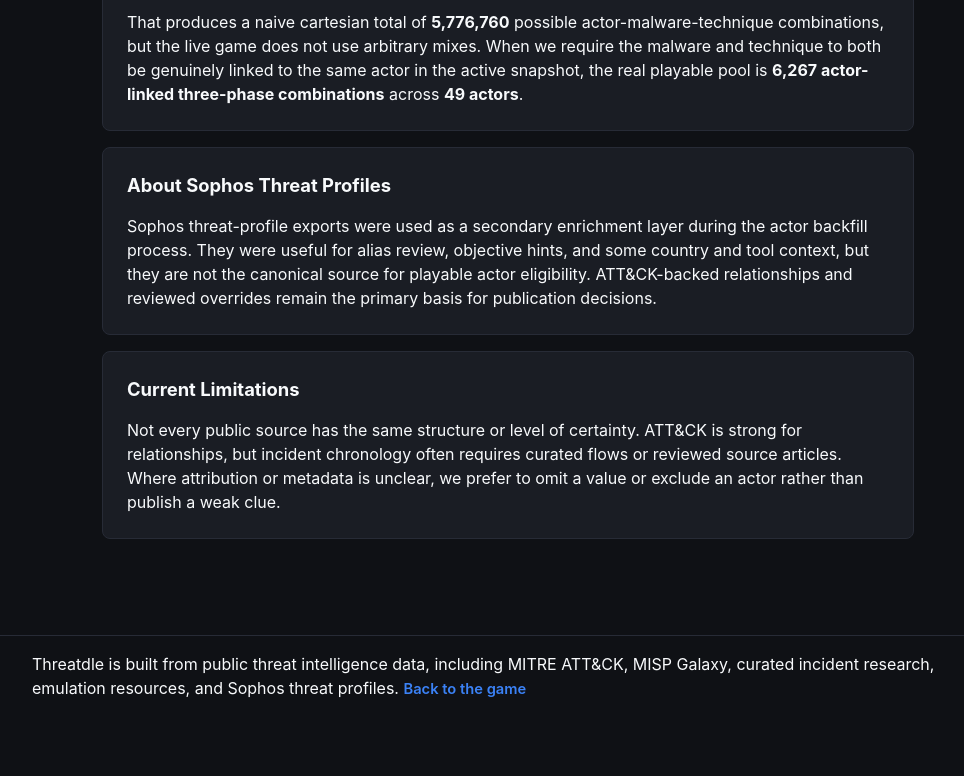
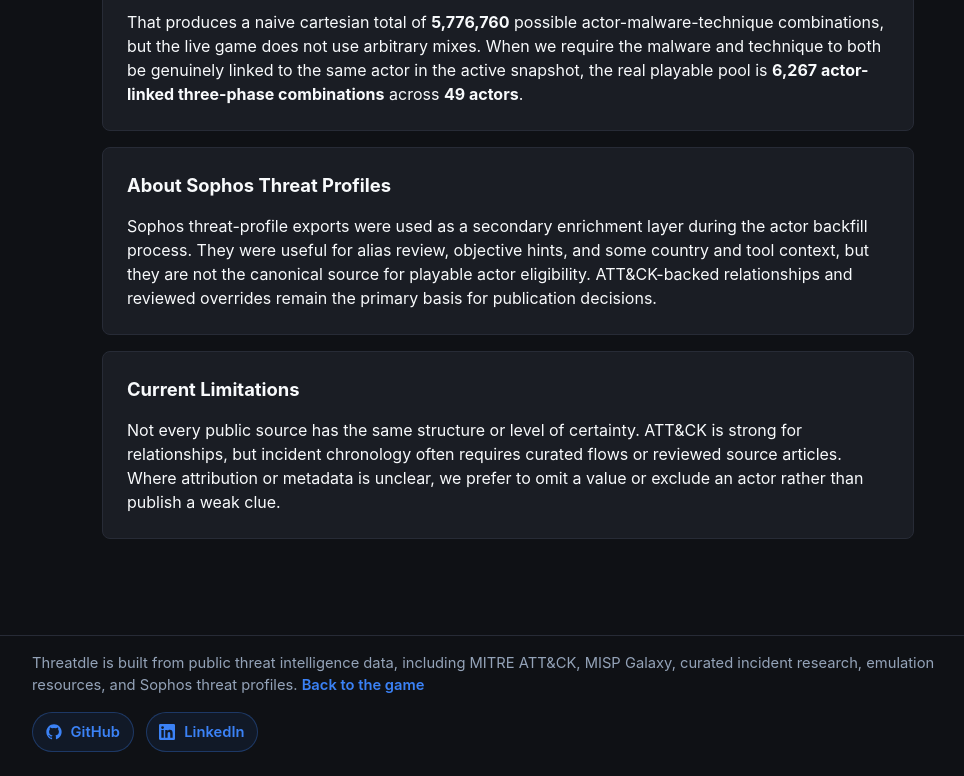
Before and after one commit to RubiksTwist/Threatdle, a website: page public/sources.html in a window 1280 px wide. Shown: the part 1528-2304 px from the top of the page, without its empty margins (132-1096 px from the left). Before the commit the page ends 2252 px from the top, so only its background shows below. Drawn offline with Linux system fonts and the light colour scheme.

Commit message:
Add GitHub and LinkedIn footer links

```diff
--- a/public/css/game.css
+++ b/public/css/game.css
@@ -104,7 +104,28 @@ body {
   margin: 0 auto;
   padding: 1rem 1.5rem 1.5rem;
   display: flex;
-  justify-content: flex-end;
+  justify-content: space-between;
+  align-items: center;
+  gap: 1rem;
+  flex-wrap: wrap;
+}
+
+.site-footer-links {
+  display: flex;
+  align-items: center;
+  gap: 0.75rem;
+}
+
+.site-footer-links p {
+  color: var(--text-secondary);
+  font-size: 0.92rem;
+}
+
+.site-footer-socials {
+  display: flex;
+  align-items: center;
+  gap: 0.75rem;
+  flex-wrap: wrap;
 }
 
 .site-footer a {
@@ -116,6 +137,40 @@ body {
 
 .site-footer a:hover {
   text-decoration: underline;
+}
+
+.social-link {
+  display: inline-flex;
+  align-items: center;
+  gap: 0.55rem;
+  padding: 0.5rem 0.8rem;
+  border: 1px solid rgba(59, 130, 246, 0.3);
+  border-radius: 999px;
+  background: rgba(59, 130, 246, 0.08);
+  color: var(--text-primary);
+  text-decoration: none;
+}
+
+.social-link:hover {
+  text-decoration: none;
+  border-color: rgba(59, 130, 246, 0.55);
+  background: rgba(59, 130, 246, 0.14);
+}
+
+.social-icon {
+  width: 1rem;
+  height: 1rem;
+  display: inline-flex;
+  align-items: center;
+  justify-content: center;
+  color: currentColor;
+}
+
+.social-icon svg {
+  width: 100%;
+  height: 100%;
+  display: block;
+  fill: currentColor;
 }
 
 .info-page {
@@ -1004,6 +1059,16 @@ body {
     align-items: flex-start;
     gap: 1rem;
   }
+
+  .site-footer-inner,
+  .site-footer-links,
+  .site-footer-socials {
+    width: 100%;
+  }
+
+  .site-footer-socials {
+    justify-content: flex-start;
+  }
 }
 
 /* Archive Button */
--- a/public/sources.html
+++ b/public/sources.html
@@ -104,10 +104,42 @@
 
     <footer class="site-footer">
       <div class="site-footer-inner">
-        <p>
-          Threatdle is built from public threat intelligence data, including MITRE ATT&amp;CK, MISP Galaxy, curated incident research, emulation resources, and Sophos threat profiles.
-          <a href="/game.html">Back to the game</a>
-        </p>
+        <div class="site-footer-links">
+          <p>
+            Threatdle is built from public threat intelligence data, including MITRE ATT&amp;CK, MISP Galaxy, curated incident research, emulation resources, and Sophos threat profiles.
+            <a href="/game.html">Back to the game</a>
+          </p>
+        </div>
+        <div class="site-footer-socials" aria-label="Project links">
+          <a
+            class="social-link"
+            href="https://github.com/RubiksTwist/"
+            target="_blank"
+            rel="noreferrer"
+            aria-label="RubiksTwist on GitHub"
+          >
+            <span class="social-icon" aria-hidden="true">
+              <svg viewBox="0 0 24 24" focusable="false">
+                <path d="M12 .5C5.65.5.5 5.65.5 12c0 5.08 3.29 9.39 7.86 10.91.57.1.78-.25.78-.56 0-.28-.01-1.03-.02-2.02-3.2.7-3.88-1.54-3.88-1.54-.52-1.33-1.28-1.68-1.28-1.68-1.04-.71.08-.7.08-.7 1.15.08 1.75 1.18 1.75 1.18 1.02 1.75 2.68 1.24 3.34.95.1-.74.4-1.24.73-1.52-2.55-.29-5.23-1.28-5.23-5.67 0-1.25.45-2.28 1.18-3.08-.12-.29-.51-1.47.11-3.07 0 0 .97-.31 3.18 1.18a10.9 10.9 0 0 1 5.78 0c2.21-1.49 3.18-1.18 3.18-1.18.63 1.6.24 2.78.12 3.07.73.8 1.18 1.83 1.18 3.08 0 4.4-2.69 5.37-5.25 5.66.41.35.78 1.03.78 2.08 0 1.5-.01 2.71-.01 3.08 0 .31.2.67.79.56A11.51 11.51 0 0 0 23.5 12C23.5 5.65 18.35.5 12 .5Z"/>
+              </svg>
+            </span>
+            <span>GitHub</span>
+          </a>
+          <a
+            class="social-link"
+            href="https://www.linkedin.com/in/alex-cheung-878632290/"
+            target="_blank"
+            rel="noreferrer"
+            aria-label="Alex Cheung on LinkedIn"
+          >
+            <span class="social-icon" aria-hidden="true">
+              <svg viewBox="0 0 24 24" focusable="false">
+                <path d="M20.45 20.45h-3.56v-5.58c0-1.33-.03-3.03-1.85-3.03-1.85 0-2.13 1.45-2.13 2.94v5.67H9.35V9h3.42v1.56h.05c.48-.9 1.64-1.85 3.38-1.85 3.61 0 4.28 2.38 4.28 5.47v6.27ZM5.34 7.43a2.07 2.07 0 1 1 0-4.14 2.07 2.07 0 0 1 0 4.14ZM7.12 20.45H3.56V9h3.56v11.45ZM22.22 0H1.77A1.77 1.77 0 0 0 0 1.77v20.46C0 23.2.8 24 1.77 24h20.45A1.78 1.78 0 0 0 24 22.23V1.77A1.78 1.78 0 0 0 22.22 0Z"/>
+              </svg>
+            </span>
+            <span>LinkedIn</span>
+          </a>
+        </div>
       </div>
     </footer>
   </div>
```
Also changed, not shown: public/game.html (+33 -1 lines).
